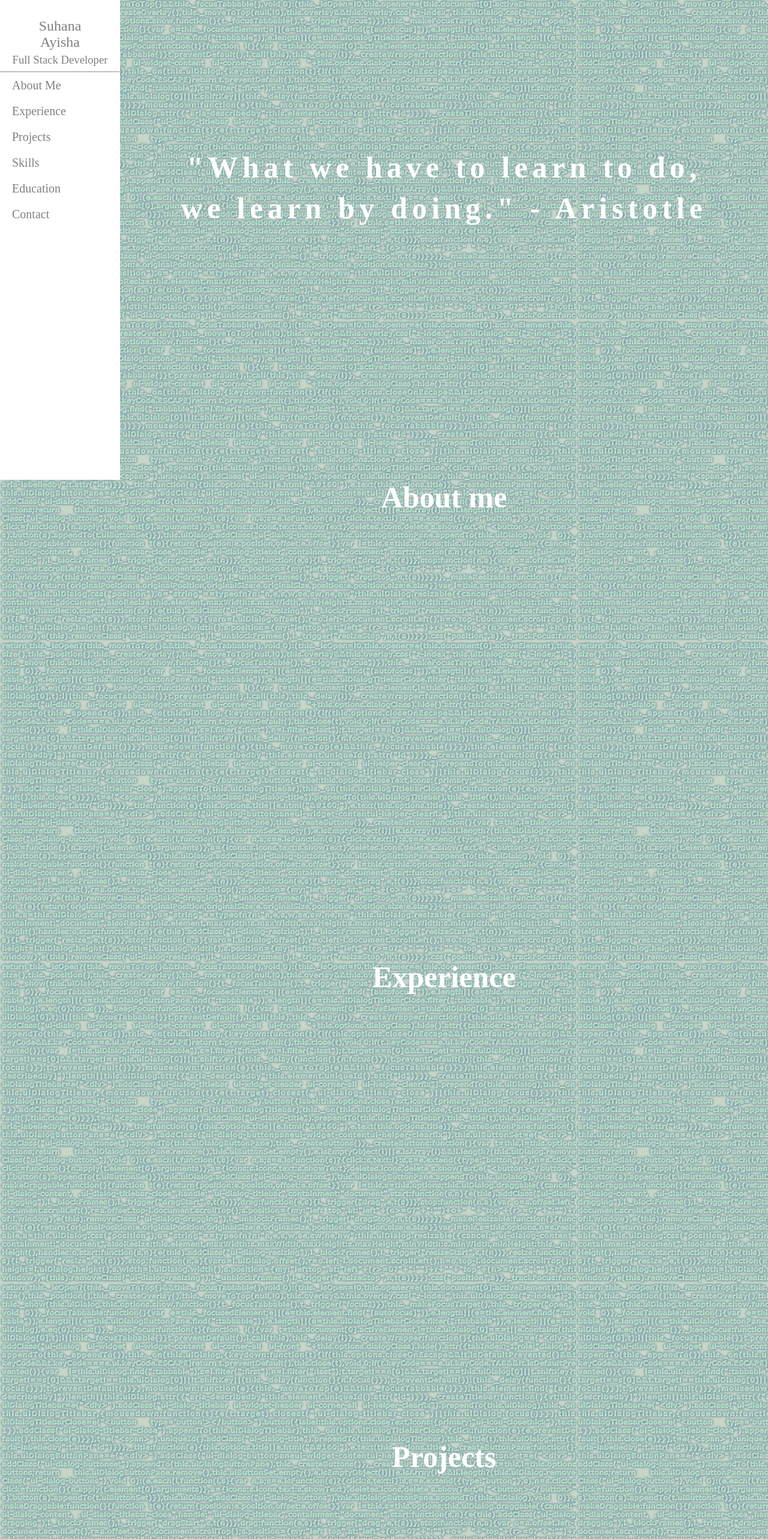
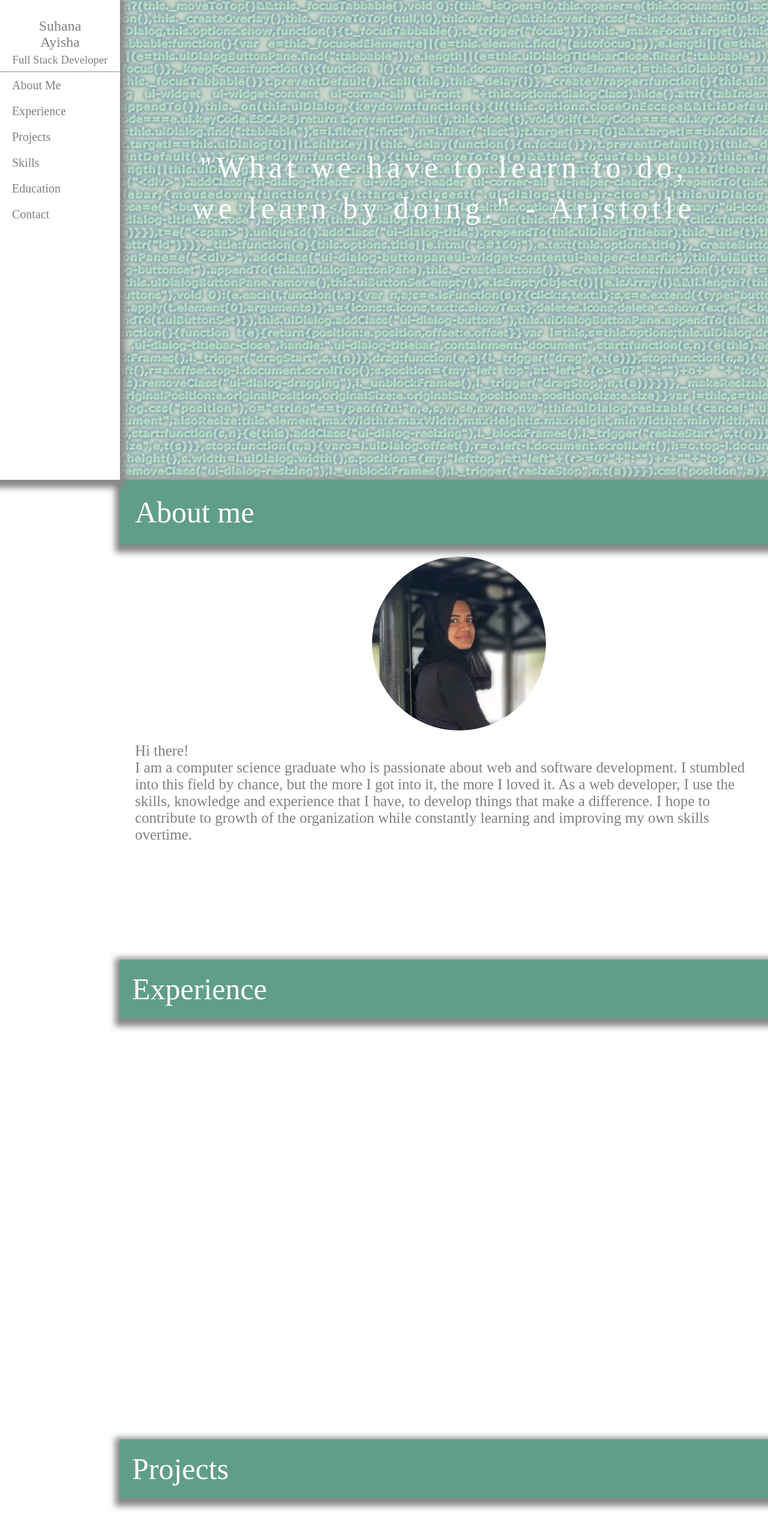
Before and after one commit to suhanaayisha/portfolio, a React (Create React App) app in the folder client/: page / in a window 1280 px wide. Shown: the top 2566 px of the page at 60% size. Built offline with nearby package versions, Linux system fonts and the light colour scheme.

Commit message:
about page

```diff
--- a/client/src/components/About.js
+++ b/client/src/components/About.js
@@ -3,8 +3,16 @@ import React, { Component } from "react";
 class About extends Component {
     render() {
         return(
-            <div class="home" id="about">
+            <div class="common about" id="about">
                 <h1>About me</h1>
+                <div class="profile"></div>
+                <p>
+                    Hi there! <br/>
+                    I am a computer science graduate who is passionate about web and software development. I stumbled into this field
+                    by chance, but the more I got into it, the more I loved it. As a web developer, I use the skills, knowledge and experience that
+                    I have, to develop things that make a difference. I hope to contribute to
+                    growth of the organization while constantly learning and improving my own skills overtime.
+                </p>
             </div>
         )
     }
--- a/client/src/components/Contact.js
+++ b/client/src/components/Contact.js
@@ -3,7 +3,7 @@ import React, { Component } from "react";
 class Contact extends Component {
     render() {
         return(
-            <div class="home" id="contact">
+            <div class="common contact" id="contact">
                 <h1>Contact me</h1>
             </div>
         )
--- a/client/src/components/Education.js
+++ b/client/src/components/Education.js
@@ -3,7 +3,7 @@ import React, { Component } from "react";
 class Education extends Component {
     render() {
         return(
-            <div class="home" id="education">
+            <div class="common education" id="education">
                 <h1>Education</h1>
             </div>
         )
--- a/client/src/components/Experience.js
+++ b/client/src/components/Experience.js
@@ -3,7 +3,7 @@ import React, { Component } from "react";
 class Experience extends Component {
     render() {
         return(
-            <div class="home" id="experience">
+            <div class="common experience" id="experience">
                 <h1>Experience</h1>
             </div>
         )
--- a/client/src/components/Home.js
+++ b/client/src/components/Home.js
@@ -3,7 +3,7 @@ import React, { Component } from "react";
 class Home extends Component {
     render() {
         return(
-            <div class="home typewriter" id="home">
+            <div class="common home typewriter" id="home">
                 <h1>"What we have to learn to do,</h1>
                 <h1> we learn by doing." - Aristotle </h1>
             </div>
--- a/client/src/components/Projects.js
+++ b/client/src/components/Projects.js
@@ -3,7 +3,7 @@ import React, { Component } from "react";
 class Projects extends Component {
     render() {
         return(
-            <div class="home" id="projects">
+            <div class="common projects" id="projects">
                 <h1>Projects</h1>
             </div>
         )
--- a/client/src/components/Skills.js
+++ b/client/src/components/Skills.js
@@ -3,7 +3,7 @@ import React, { Component } from "react";
 class Skills extends Component {
     render() {
         return(
-            <div class="home" id="skills">
+            <div class="skills common" id="skills">
                 <h1>Skills</h1>
             </div>
         )
--- a/client/src/styles/index.css
+++ b/client/src/styles/index.css
@@ -1,10 +1,16 @@
 body{
-    background-image: url('../images/bg.jpg');
     margin: 0;
 }
 
 h1,h2,h3{
     margin: 0;
+}
+h1{
+  background: #619E89;
+  color: white;
+  padding: 25px;
+  font-weight: 400;
+  box-shadow: 0 5px 10px 8px #888888;
 }
 
 a{
@@ -16,6 +22,10 @@ li{
     list-style: none;
 }
 
+.common{
+  margin-left: 200px;
+  height:100vh;
+}
 /* FOR NAVIGATION */
 
 nav{
@@ -27,6 +37,7 @@ nav{
     height:100vh;
     background: white ;
     color: grey;
+    box-shadow: 0 5px 10px 8px #888888;
   }
 
 .vertical-menu a{
@@ -84,18 +95,25 @@ nav{
 /* For Home */
 
 .home{
-    margin-left: 200px;
-    height:100vh;
-    text-align: center;
-    color: white;
-    font-size: 25px;
+  background: url('../images/bg.jpg') no-repeat center center fixed;
+  -webkit-background-size: cover;
+  -moz-background-size: cover;
+  -o-background-size: cover;
+  background-size: cover;
+  text-align: center;
+  color: white;
+  font-size: 25px;
 }
 
 .typewriter h1 {
+  background:none;
   overflow: hidden;
   border-right: .15em solid white;
   white-space: nowrap;
   letter-spacing: .15em;
+  box-shadow: 0 0px 0px 0px;
+  margin: 0;
+  padding: 0;
 }
 
 .typewriter h1:nth-child(1) {
@@ -191,3 +209,109 @@ nav{
 }
 
 /**********************************/
+
+/* About Page */
+
+.about{
+  background: white;
+  color: grey;
+  font-size: 25px;
+
+}
+
+.about p {
+  margin: 0;
+  padding-left: 25px;
+  font-size: 1em;
+}
+
+.about .profile{
+  background:  url('../images/profile.png') no-repeat;
+  width: 290px;
+  height: 290px;
+  object-fit: contain;
+  margin:20px;
+  border: 0;
+  position: relative;
+  left:400px;
+
+}
+
+/******************************/
+
+/* Experience */
+.experience{
+  background: white;
+  color: grey;
+  font-size: 25px;
+}
+
+.experience h1 {
+  color: white;
+  padding: 20px;
+  font-weight: 400;
+}
+
+/*****************************/
+
+/* Projects */
+.projects{
+  background: white;
+  color: grey;
+  font-size: 25px;
+}
+
+.projects h1 {
+  color: white;
+  padding: 20px;
+  font-weight: 400;
+}
+
+/*********************/
+
+/* SKills */
+
+.skills{
+  background: white;
+  color: grey;
+  font-size: 25px;
+}
+
+.skills h1 {
+  color: white;
+  padding: 20px;
+  font-weight: 400;
+}
+/**************/
+
+/* Education */
+
+.education{
+  background: white;
+  color: grey;
+  font-size: 25px;
+}
+
+.education h1 {
+  color: white;
+  padding: 20px;
+  font-weight: 400;
+}
+
+/*******************/
+
+/* Contact */
+
+.contact{
+  background: white;
+  color: grey;
+  font-size: 25px;
+}
+
+.contact h1{
+  color: white;
+  padding: 20px;
+  font-weight: 400;
+}
+
+/******************/
```
Also changed, not shown: client/src/images/profile.png (added).
